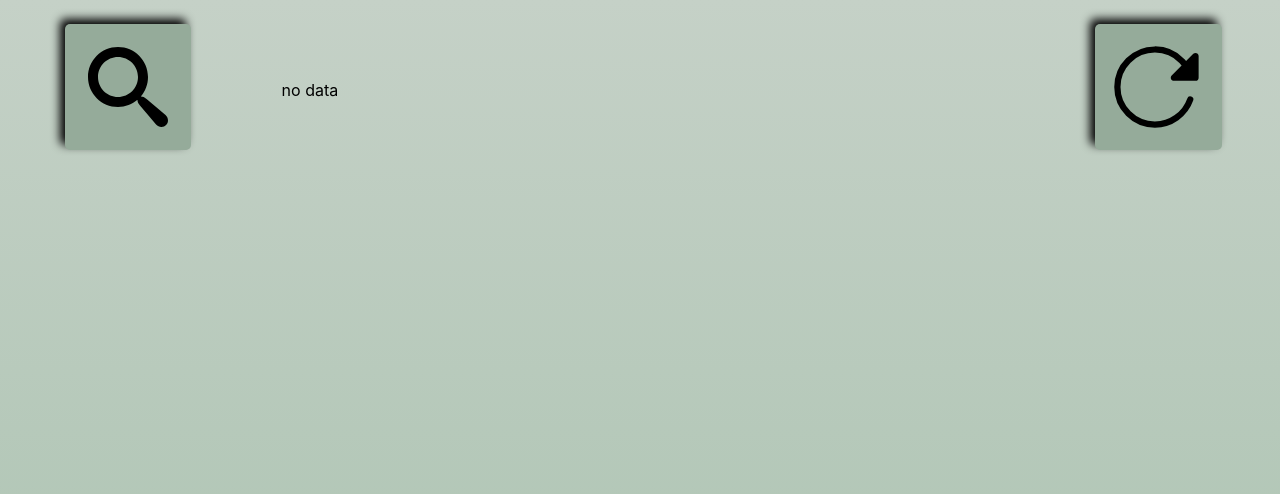
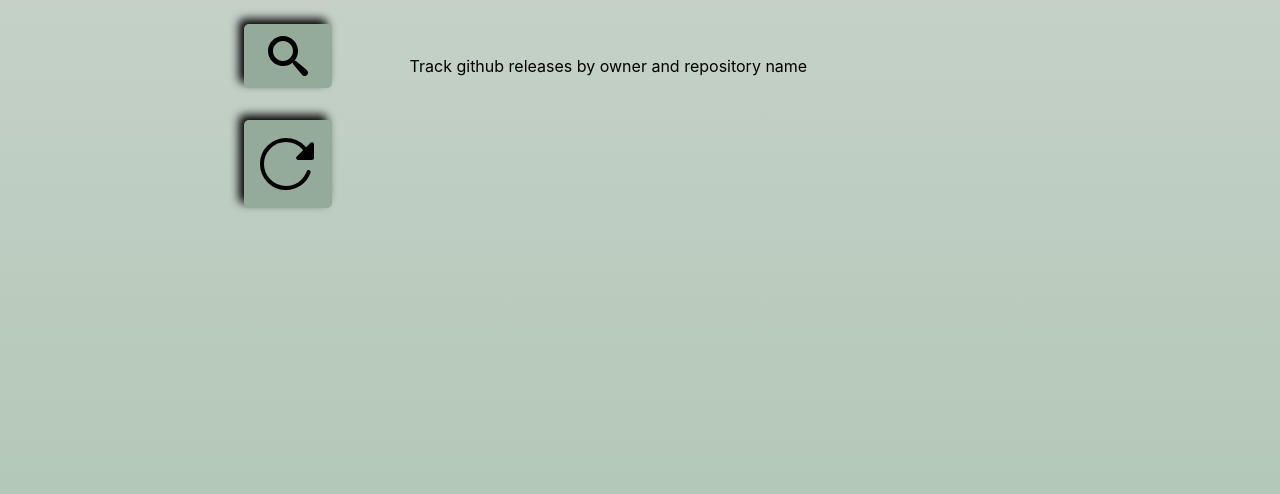
Before and after one commit to jbevarts/release-monitor, a React (Create React App) app: page / in a window 1280 px wide. Shown: the top 494 px of the page. Built offline with nearby package versions, Linux system fonts and the light colour scheme.

Commit message:
add spacing and resizing divs

```diff
--- a/src/App.css
+++ b/src/App.css
@@ -2,6 +2,7 @@
 
 .parent_container {
   margin: auto;
+  padding-left: 15vw;
   text-align: center;
   align-items: center;
   overflow: hidden;
@@ -14,7 +15,7 @@
   height: 80%;
   overflow: scroll;
   padding-top: 3vh;
-  margin-top: 7vh;
+  margin-top: 4vh;
   padding-left: 2vw;
   padding-right: 2vw;
   /* width: 45vw; */
@@ -36,9 +37,13 @@
 }
 .left_panel {
   float: left;
-  width: 20vw;
+  width: 15vw;
   height: 100vh;
   padding-top: 3vh;
+  /*display: flex;*/
+  /*flex-direction: column;*/
+  /*align-items: center;*/
+  /*justify-content: center;*/
   /* background-color: red; */
 
 }
@@ -55,8 +60,9 @@
 .refresh_button {
   margin-left: auto;
   margin-right: auto;
-  height: 8vw;
-  width: 8vw;
+  height: 5vw;
+  margin-top: 4vh;
+  width: 5vw;
   display: flex;
   align-items: center;
   justify-content: center;
@@ -74,8 +80,8 @@
 .button_slide {
   margin-left: auto;
   margin-right: auto;
-  height: 8vw;
-  width: 8vw;
+  height: 5vh;
+  width: 5vw;
   display: flex;
   align-items: center;
   justify-content: center;
@@ -92,9 +98,9 @@
 
 .button_inner {
   position: fixed;
-  top: -30vw;
+  top: -500px;
   background: #95ab9a;
-  width: 14vw;
+  width: 8vw;
   text-align: left;
   padding: 12px 12px;
   /* height: 4vw; */
@@ -109,9 +115,8 @@
 
 .button_slide:hover {
   margin-top: 4vh;
-  width: 6vw;
-  height: 6vw;
-
+  width: 7vw;
+  height: 7vh;
 }
 
 .button_slide:hover .button_inner {
@@ -121,7 +126,7 @@
 
 .release {
   /* text-align: center; */
-  width: 45vw;
+  width: 30vw;
   margin: 0 auto;
   margin-bottom: 3vh;
   display: flex;
@@ -163,7 +168,7 @@
   height: 90%;
   margin-right: 10%;
   /* background-color: blue; */
-  /* width: 20%; */
+  width: 20%;
   display: flex;
   flex-direction: column;
   justify-content: left;
@@ -173,14 +178,13 @@
   overflow: visible;
   float: left;
   height: 90%;
-  /* width: 35%; */
+   width: 35%;
   /* background-color: green; */
 }
 
 .release_right_panel {
   float: right;
   /* height: 90%; */
-  align-items: right;
   justify-content: right;
   /* background-color: black; */
   /* border:1px solid black; */
@@ -189,14 +193,14 @@
 }
 
 .label {
+
   overflow: visible;
-  height: 50%;
-  margin-top: auto;
-  display: flex;
-  flex-direction: left;
+  vertical-align: top;
+  height: 25%;
+  display: inline-block;
   justify-content: left;
   align-items: center;
   font-family: 'Titillium Web', sans-serif;
   font-weight: 700;
-  font-size: 200%;
+  font-size: 150%;
 }
--- a/src/App.js
+++ b/src/App.js
@@ -13,6 +13,7 @@ class App extends Component {
   constructor(props) {
     super(props);
     var releaseMonitorData = JSON.parse(localStorage.getItem('release-monitor-data'));
+    console.log(releaseMonitorData);
     this.state = {data: releaseMonitorData};
   }
 
@@ -135,21 +136,24 @@ handleCollection() {
       <div className='parent_container'>
         <div className='left_panel'>
           <div className='button_slide'>
-            <ImSearch size={80} />
+            <ImSearch size={40} />
             <div className="button_inner">
               <ButtonForm handleSubmit={this.handleSubmit} />
             </div>
           </div>
+          <div className='refresh_button' onClick={this.handleReload.bind(this)}>
+            <IoReload size={100} style={{float: 'left'}}/>
+          </div>
         </div>
         <div className='middle_panel'>
           <div className='collection_container'>
-            {null === this.state.data ? "no data" : this.handleCollection()}
+            {(null === this.state.data || this.state.data.length === 0) ? "Track github releases by owner and repository name" : this.handleCollection()}
           </div>
         </div>
         <div className='right_panel'>
-          <div className='refresh_button' onClick={this.handleReload.bind(this)}>
-          <IoReload size={100} style={{float: 'left'}}/>
-          </div>
+          {/*<div className='refresh_button' onClick={this.handleReload.bind(this)}>*/}
+          {/*  <IoReload size={100} style={{float: 'left'}}/>*/}
+          {/*</div>*/}
         </div>
       </div>
     );
--- a/src/Components/Release.js
+++ b/src/Components/Release.js
@@ -14,13 +14,13 @@ class Release extends Component {
       seen: props.seen,
       selected: props.selected,
       id: props.id,
-      height: '20vh',
+      height: '12vh',
       releaseNotes: props.releaseNotes
     };
   }
 
   handleClick = () => {
-    !this.state.selected ? this.setState({selected: true, height: '50%'}) : this.setState({selected: false, height: '20vh'})
+    !this.state.selected ? this.setState({selected: true, height: '50%'}) : this.setState({selected: false, height: '12vh'})
     if (!this.state.seen) {
       this.props.handleReleaseClick(this.state);
       this.setState({color: 'linear-gradient(to left, #565996, #9d9fc7)', seen: true})
@@ -42,7 +42,7 @@ class Release extends Component {
                 {this.state.seen === false ? <MdFiberNew size={55}/> : null }
               </div>
               <div className='release_middle_panel'>
-                <div className='label'>{this.state.owner}</div>
+                <div className='label'>{this.state.owner}</div><br />
                 <div className='label'>{this.state.repository}</div>
               </div>
               <div className='release_right_panel'><div onClick={this.handleRemove.bind(this)}><FcCancel size={30} /></div>
```
Also changed, not shown: 1 other file (tests, documents, lock files or other folders).
